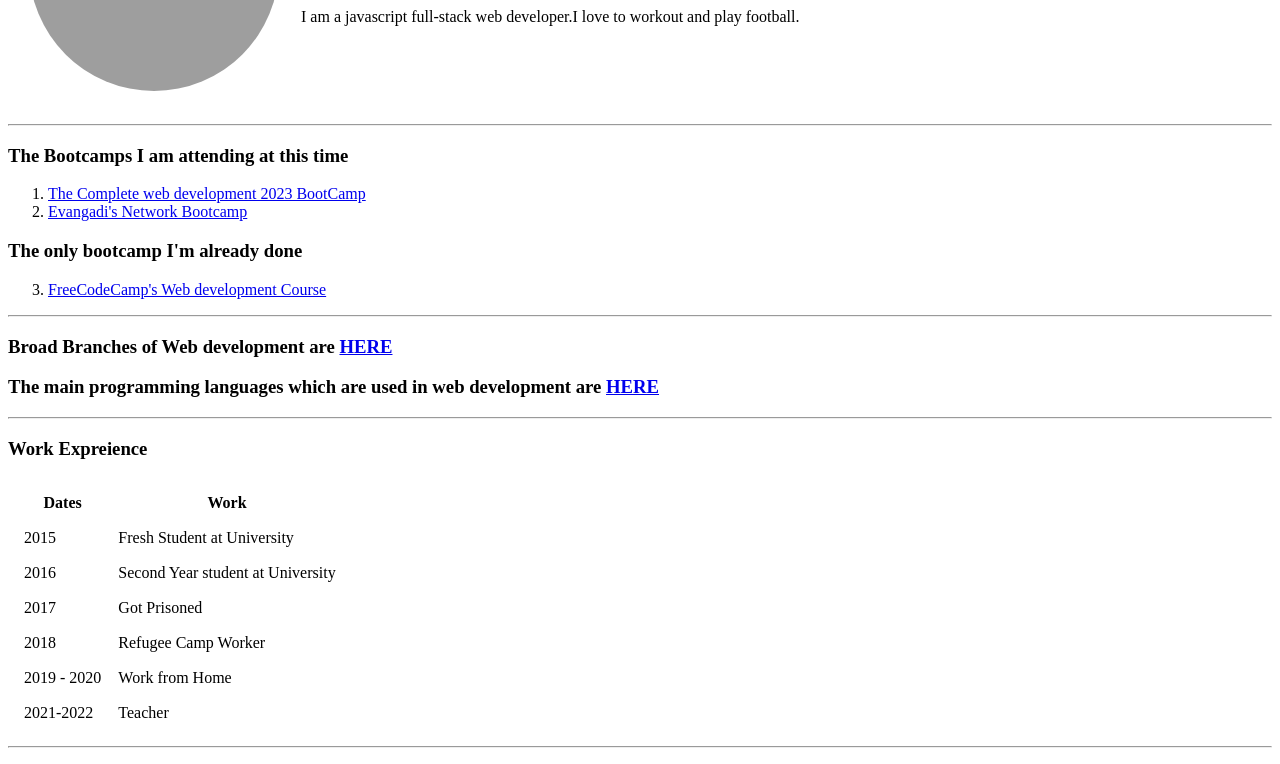
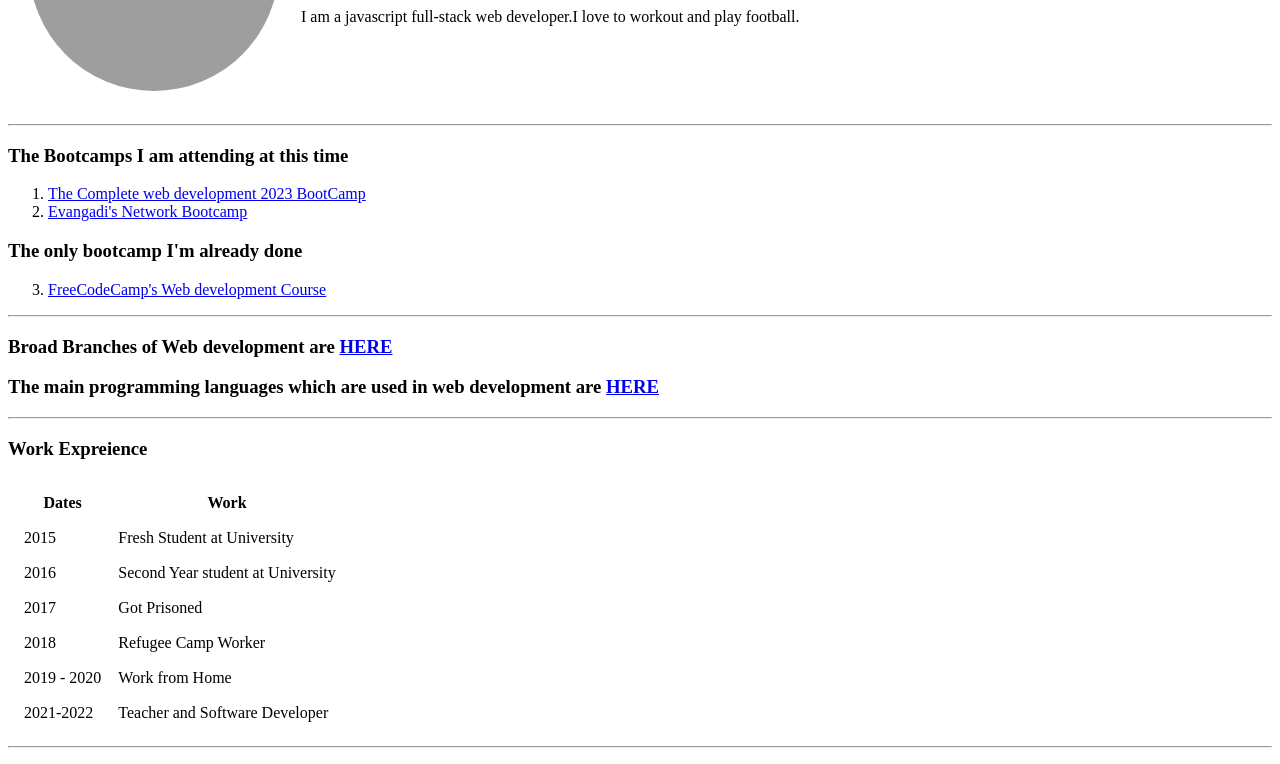
Before and after one commit to FaniDave/CV, a plain HTML site: page index.html in a window 1280 px wide. Shown: the part 188-952 px from the top of the page. Drawn offline with Linux system fonts and the light colour scheme; grey boxes are pictures that could not be loaded.

Commit message:
I just updated index.html

```diff
--- a/index.html
+++ b/index.html
@@ -71,7 +71,7 @@
 
                <tr>
                 <td>2021-2022</td>
-                <td>Teacher</td>
+                <td>Teacher and Software Developer</td>
                </tr>
             </tbody>
          </table>
```
